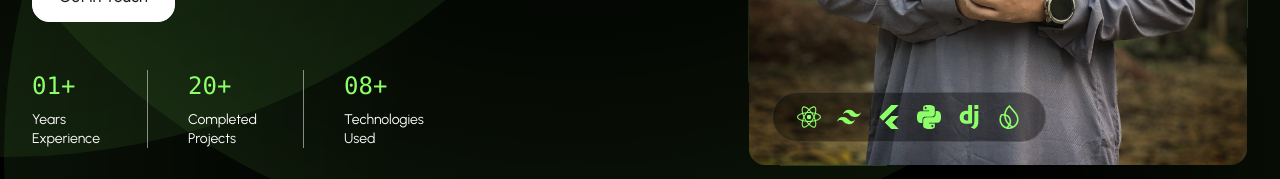
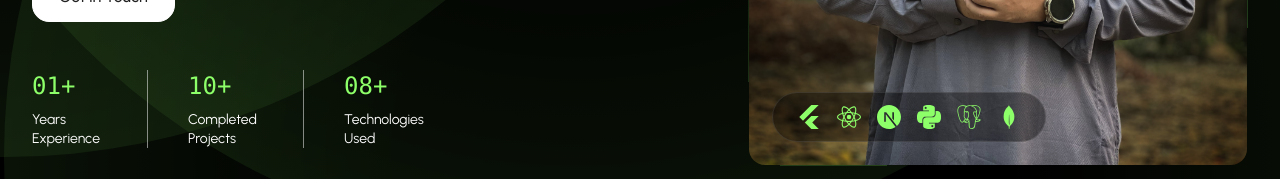
Before and after one commit to mahamadulhasanshaikat/mhs, a React (Vite) app: page / in a window 1280 px wide. Shown: the part 547-726 px from the top of the page. Built offline with nearby package versions, Linux system fonts and the light colour scheme.

Commit message:
Update cv, hero section

```diff
--- a/src/components/sections/Hero.jsx
+++ b/src/components/sections/Hero.jsx
@@ -1,6 +1,5 @@
-import { useState } from 'react';
 import { ChevronDown, Star } from 'lucide-react';
-import { SiReact, SiTailwindcss, SiFlutter, SiFirebase, SiPython, SiDjango } from 'react-icons/si';
+import { SiReact, SiTailwindcss, SiFlutter, SiPython, SiNextdotjs, SiPostgresql, SiMongodb } from 'react-icons/si';
 import { PERSONAL_INFO, STATS } from '../../utils/constants';
 import { scrollToSection } from '../../hooks/useScrollSpy';
 import FadeIn from '../animations/FadeIn';
@@ -90,34 +89,35 @@ const Hero = () => {
                   <FadeIn delay={500}>
                     <div className=' flex items-center gap-4 bg-black/40 backdrop-blur-sm border border-white/10 rounded-full px-6 py-3'>
 
+                      <div className="w-6 h-6 flex items-center justify-center hover:scale-110 transition-transform duration-300">
+                        <SiFlutter className='w-full h-full text-primary' />
+
+                      </div>
+
                       <div className=" w-6 h-6 flex items-center justify-center hover:scale-110 transition-transform duration-300">
                         <SiReact className=' w-full h-full text-primary' />
 
                       </div>
 
                       <div className="w-6 h-6 flex items-center justify-center hover:scale-110 transition-transform duration-300">
+                        <SiNextdotjs className="w-full h-full text-primary" />
+                      </div>
+
+                      {/* <div className="w-6 h-6 flex items-center justify-center hover:scale-110 transition-transform duration-300">
                         <SiTailwindcss className='w-full h-full text-primary' />
 
-                      </div>
-
-                      <div className="w-6 h-6 flex items-center justify-center hover:scale-110 transition-transform duration-300">
-                        <SiFlutter className='w-full h-full text-primary' />
-
-                      </div>
+                      </div> */}
 
                       <div className="w-6 h-6 flex items-center justify-center hover:scale-110 transition-transform duration-300">
                         <SiPython className='w-full h-full text-primary' />
 
                       </div>
-
                       <div className="w-6 h-6 flex items-center justify-center hover:scale-110 transition-transform duration-300">
-                        <SiDjango className='w-full h-full text-primary' />
-
+                        <SiPostgresql className="w-full h-full text-primary" />
                       </div>
 
                       <div className="w-6 h-6 flex items-center justify-center hover:scale-110 transition-transform duration-300">
-                        <SiFirebase className='w-full h-full text-primary' />
-
+                        <SiMongodb className="w-full h-full text-primary" />
                       </div>
 
                     </div>
--- a/src/utils/constants.js
+++ b/src/utils/constants.js
@@ -22,16 +22,16 @@ export const SOCIAL_LINKS = {
 
 export const STATS = [
     { label: 'Years Experience', value: '01+' },
-    { label: 'Completed Projects', value: '20+' },
+    { label: 'Completed Projects', value: '10+' },
     { label: 'Technologies Used', value: '08+' },
     //{ label: 'Clients Satisfaction', value: '96%' }
 
 ];
 
 export const ABOUT_STATUS = [
-    { label: 'Happy Clients', value: '02+' },
-    { label: 'Code Commits', value: '29+' },
-    { label: 'GitHub Stars', value: '40+' },
+    { label: 'Happy Clients', value: '00+' },
+    { label: 'Code Commits', value: '400+' },
+    { label: 'GitHub Stars', value: '70+' },
 ];
 
 export const NAV_LINKS = [
```
Also changed, not shown: 1 other file (tests, documents, lock files or other folders).
